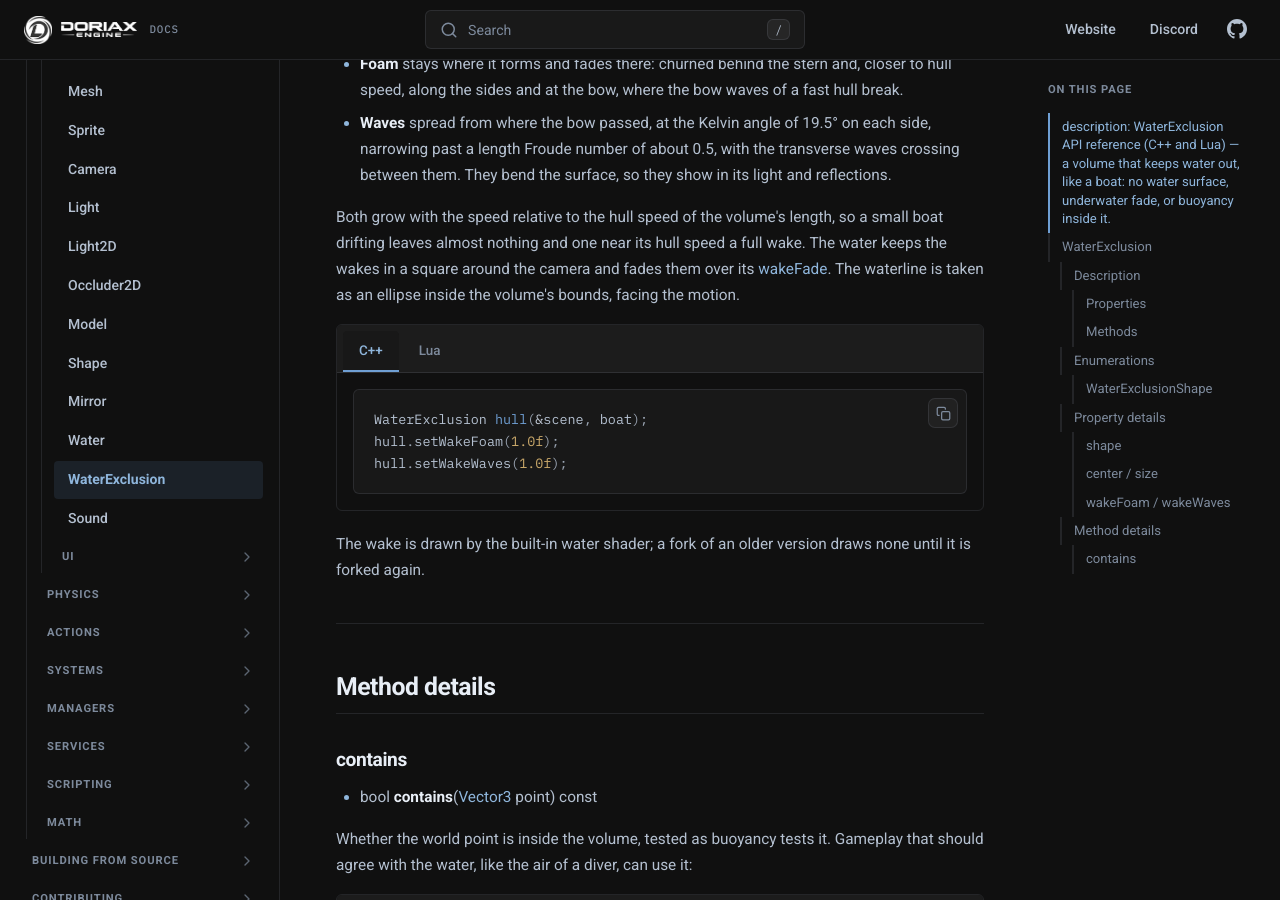
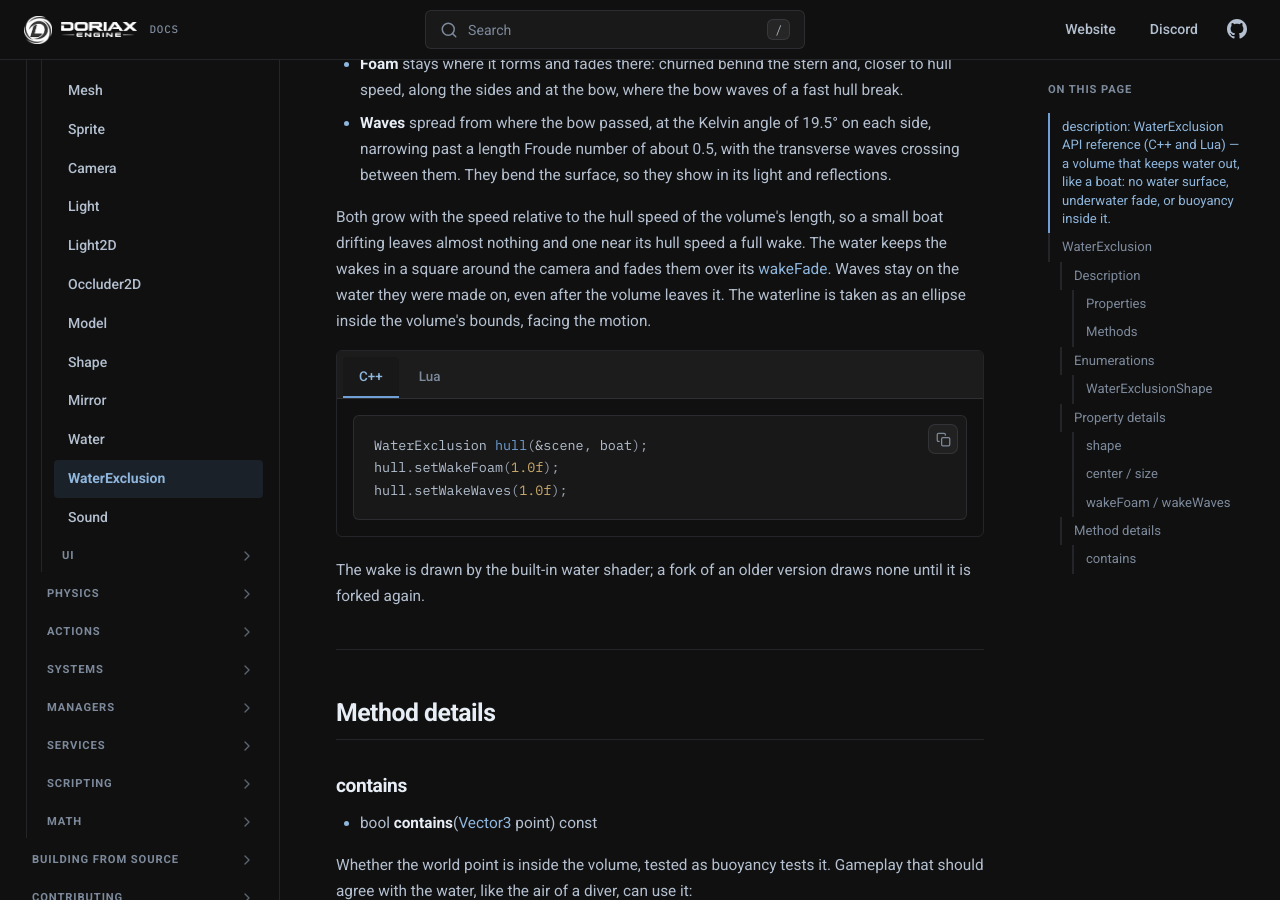
Before and after one commit to doriaxengine/doriax-docs, an MkDocs documentation site: the page built from docs/reference/classes/waterexclusion.md, in a window 1280 px wide and 900 px high, scrolled down 3104 px. Built offline with MkDocs 1.6.1, drawn with Linux system fonts in a browser that asks for light colours; comment, search, counter and statistics services are not loaded.

Commit message:
Noted that wakes stay on the water they were made on

```diff
--- a/docs/reference/classes/waterexclusion.md
+++ b/docs/reference/classes/waterexclusion.md
@@ -124,8 +124,9 @@ it — physics, a script or an animation — so a boat only needs these set:
 Both grow with the speed relative to the hull speed of the volume's length, so a small
 boat drifting leaves almost nothing and one near its hull speed a full wake. The water
 keeps the wakes in a square around the camera and fades them over its
-[wakeFade](water.md#wakearea-wakefade). The waterline is taken as an ellipse inside the
-volume's bounds, facing the motion.
+[wakeFade](water.md#wakearea-wakefade). Waves stay on the water they were made on, even
+after the volume leaves it. The waterline is taken as an ellipse inside the volume's
+bounds, facing the motion.
 
 === "C++"
 
```
